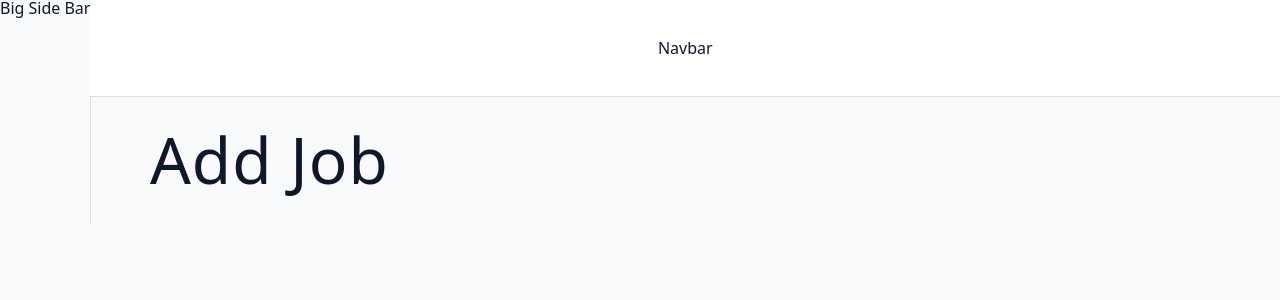
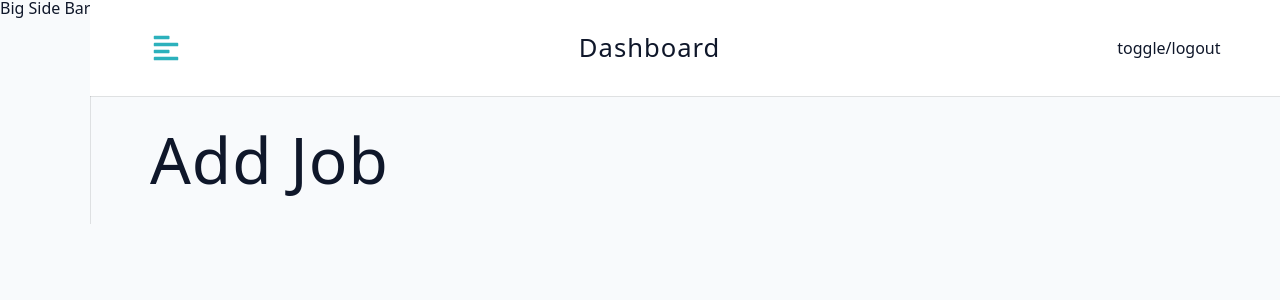
Before and after one commit to sagar442-debug/JobTrackerApp, a React (Vite) app in the folder client/: page /dashboard in a window 1280 px wide. Shown: the top 300 px of the page. Built offline with nearby package versions, Linux system fonts and the light colour scheme.

Commit message:
Sidebar Structure

```diff
--- a/client/src/components/Navbar.jsx
+++ b/client/src/components/Navbar.jsx
@@ -1,10 +1,28 @@
-import React from 'react'
-import Wrapper from '../assets/wrappers/Navbar'
+import React from 'react';
+import Wrapper from '../assets/wrappers/Navbar';
+import {FaAlignLeft} from  'react-icons/fa'
+import Logo from './Logo';
+import { useDashboardContext } from '../pages/DashboardLayout';
 
 const Navbar = () => {
+
+const {toggleSidebar} =   useDashboardContext()
+
   return (
     <Wrapper>
-      Navbar
+      <div className="nav-center">
+        <button type='button' className='toggle-btn' onClick={toggleSidebar}>
+          <FaAlignLeft/>
+        </button>
+        <div>
+          <Logo/>
+          <h4 className='logo-text'>Dashboard</h4>
+        </div>
+        <div className="btn-container">
+          toggle/logout
+        </div>
+      </div>
+
     </Wrapper>
   )
 }
--- a/client/src/pages/DashboardLayout.jsx
+++ b/client/src/pages/DashboardLayout.jsx
@@ -20,6 +20,7 @@
 
   const toggleSidebar = () => {
     setShowSidebar(!showSidebar);
+    console.log(showSidebar)
   };
 
   const logoutUser = async () => {
```
